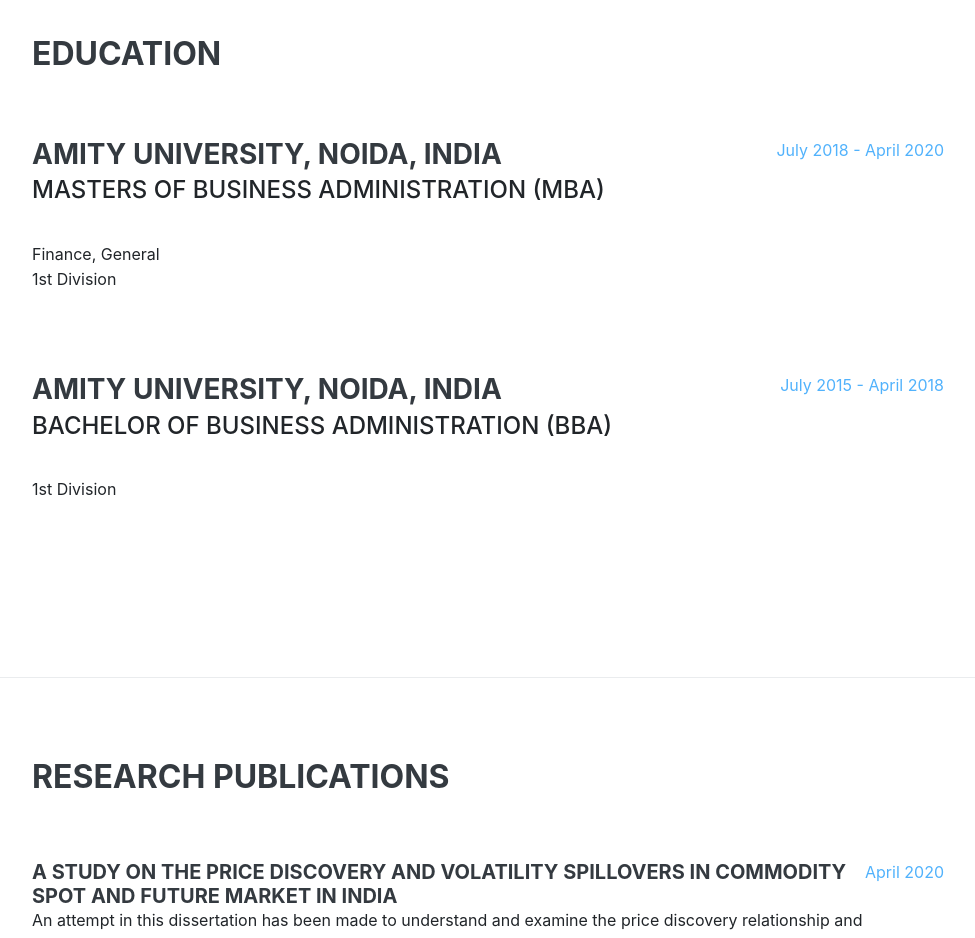
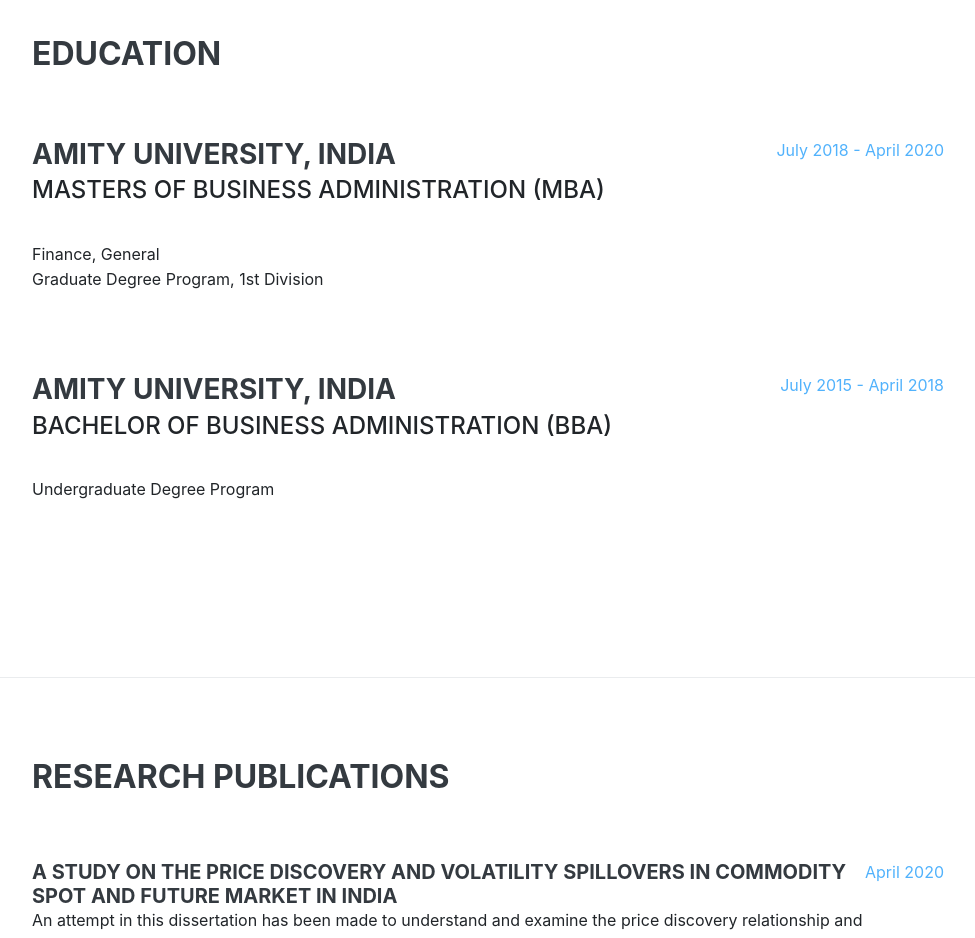
Before and after one commit to aditya-solomon/aditya, a plain HTML site: page index.html in a window 1280 px wide. Shown: the part 2320-3258 px from the top of the page, without its empty margins (288-1263 px from the left). Drawn offline with nearby package versions, Linux system fonts and the light colour scheme; a web font is replaced by a local one.

Commit message:
Update index.html

```diff
--- a/index.html
+++ b/index.html
@@ -125,18 +125,18 @@
                     <h2 class="mb-5">Education</h2>
                     <div class="d-flex flex-column flex-md-row justify-content-between mb-5">
                         <div class="flex-grow-1">
-                            <h3 class="mb-0">Amity University, Noida, India</h3>
+                            <h3 class="mb-0">Amity University, India</h3>
                             <div class="subheading mb-3">Masters of Business Administration (MBA)</div>
                             <div>Finance, General</div>
-                            <p>1st Division</p>
+                            <p>Graduate Degree Program, 1st Division</p>
                         </div>
                         <div class="flex-shrink-0"><span class="text-primary">July 2018 - April 2020</span></div>
                     </div>
                     <div class="d-flex flex-column flex-md-row justify-content-between">
                         <div class="flex-grow-1">
-                            <h3 class="mb-0">Amity University, Noida, India</h3>
+                            <h3 class="mb-0">Amity University, India</h3>
                             <div class="subheading mb-3">Bachelor of Business Administration (BBA)</div>
-                            <p>1st Division</p>
+                            <p>Undergraduate Degree Program</p>
                         </div>
                         <div class="flex-shrink-0"><span class="text-primary">July 2015 - April 2018</span></div>
                     </div>
```
